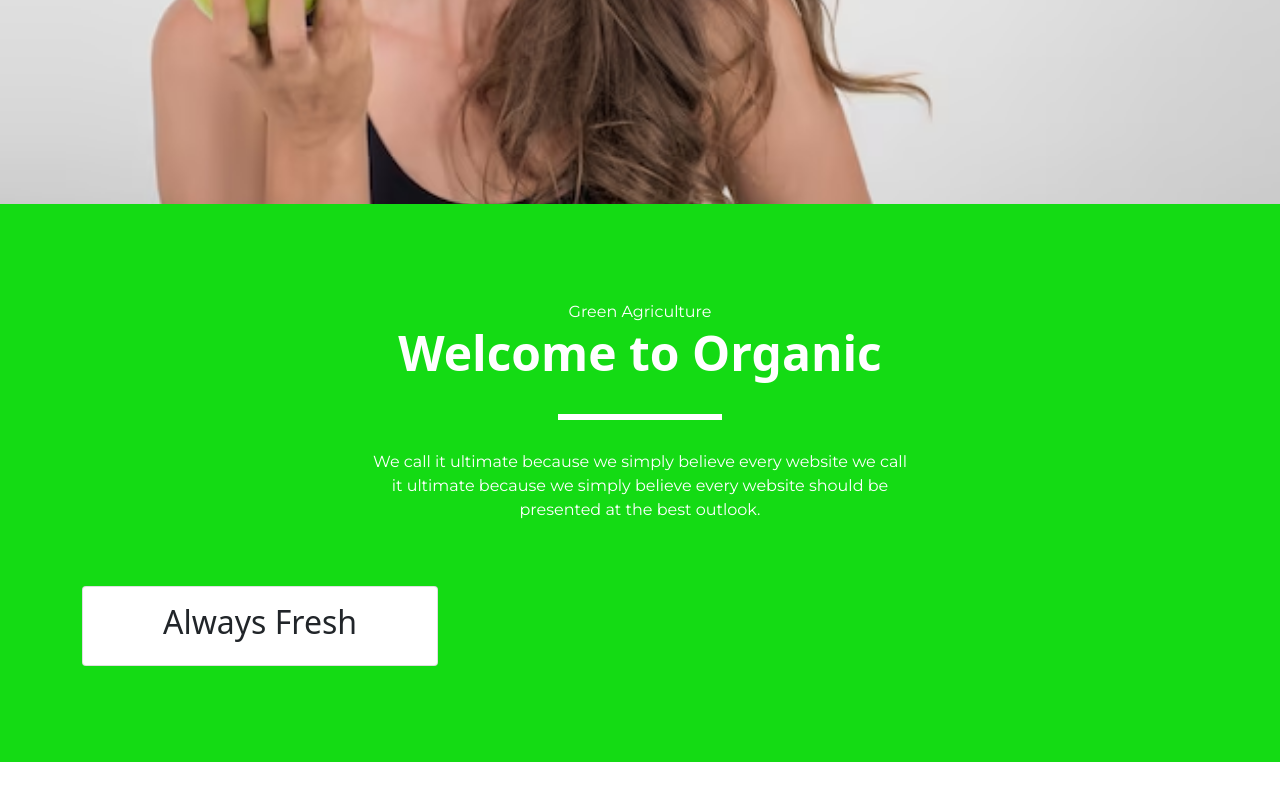
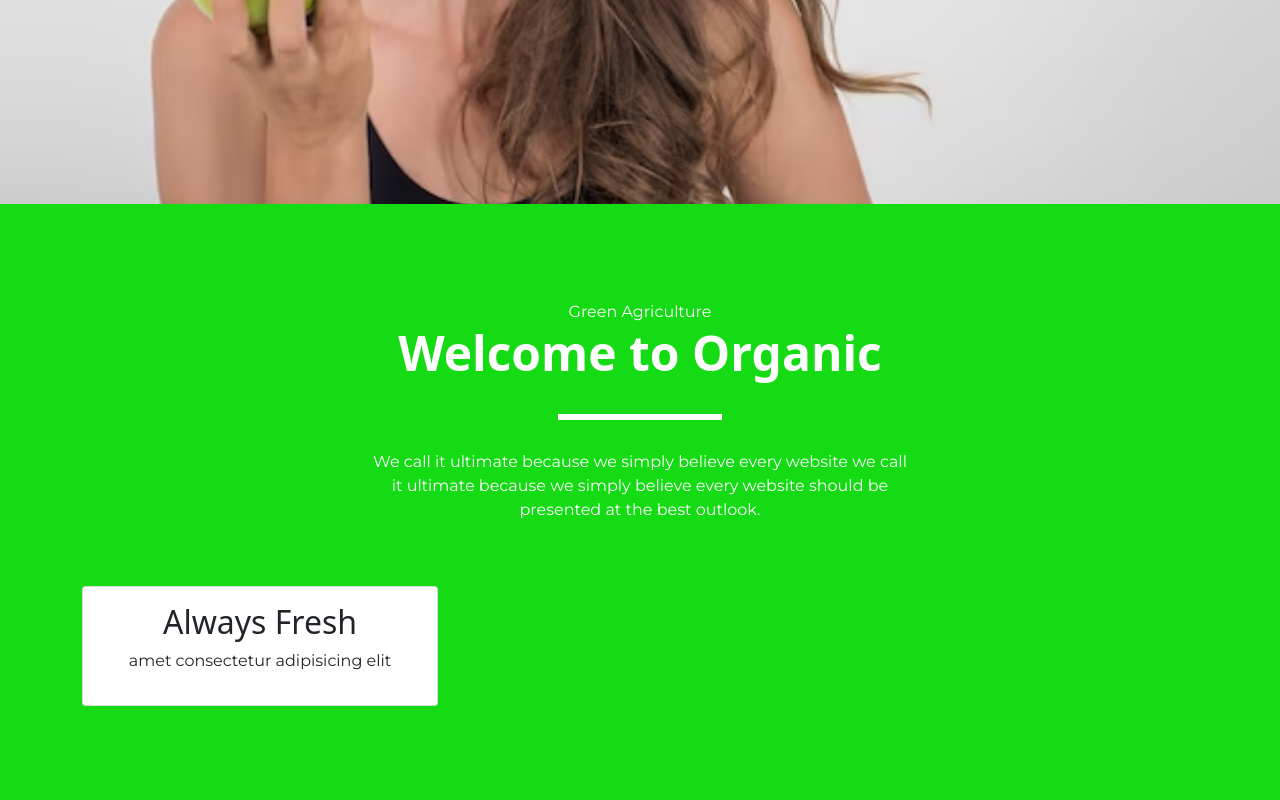
Before and after one commit to Olamilekan10/Food-web, a plain HTML site: page index.html in a window 1280 px wide. Shown: the part 1470-2270 px from the top of the page. Before the commit the page ends 2232 px from the top, so only its background shows below. Drawn offline with nearby package versions, Linux system fonts and the light colour scheme.

Commit message:
sectioned the card in a row dimension

```diff
--- a/index.html
+++ b/index.html
@@ -109,7 +109,7 @@
                     <div class="card-body">
                       <span></span>
                       <h2>Always Fresh</h2>
-
+                      <p>amet consectetur adipisicing elit</p>
                     </div>
                   </div>
                 </div>
```
